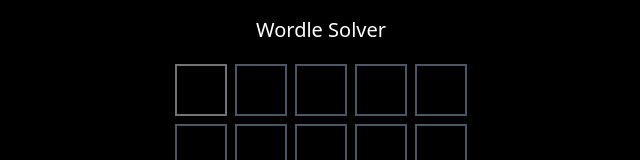
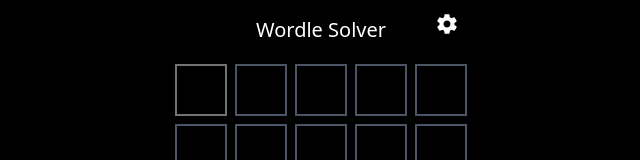
Before and after one commit to jasonmlutz/wordle-solver, a Vue app: page / in a window 1280 px wide. Shown: the top 160 px of the page, without its empty margins (319-959 px from the left). Built offline with nearby package versions, Linux system fonts and the light colour scheme.

Commit message:
Build Header with settings icon

```diff
--- a/src/App.vue
+++ b/src/App.vue
@@ -8,6 +8,7 @@
 import EmptySquares from "./components/EmptySquares.vue";
 import Solution from "./components/Solution.vue";
 import Keyboard from "./components/Keyboard.vue"
+import Header from "./components/Header.vue"
 
 onMounted(() => {
     window.addEventListener("keypress", function(e) {
@@ -78,9 +79,7 @@
     id="app"
     class="mx-auto bg-black h-screen"
   >
-    <header class="text-xl text-center pt-2 md:pt-4">
-      Wordle Solver
-    </header>
+    <Header />
     <div
       class="flex flex-col items-center pt-2 md:pt-4"
     >
--- /dev/null
+++ b/src/components/Header.vue
@@ -0,0 +1,47 @@
+<script setup>
+import {ref} from "vue"
+
+const showSettings = ref(false)
+
+function toggleSettings() {
+  console.log("settings toggled!")
+  showSettings.value = !showSettings.value
+}
+
+</script>
+
+<template>
+  <div
+    id="header"
+    class="pt-2 md:pt-4 flex flex-col items-center relative w-[300px] mx-auto"
+  >
+    <span class="text-xl">Wordle Solver</span>
+    <div
+      id="settingsIcon"
+      class="text-2xl absolute inset-y-3 right-3"
+    >
+      <svg
+        stroke="currentColor"
+        fill="currentColor"
+        stroke-width="0"
+        viewBox="0 0 512 512"
+        height="1em"
+        width="1em"
+        xmlns="http://www.w3.org/2000/svg"
+        class=" hover:rotate-180 transition duration-500 origin-center"
+        @click="toggleSettings"
+      >
+        <path
+          d="M413.967 276.8c1.06-6.235 1.06-13.518 1.06-20.8s-1.06-13.518-1.06-20.8l44.667-34.318c4.26-3.118 5.319-8.317 2.13-13.518L418.215 115.6c-2.129-4.164-8.507-6.235-12.767-4.164l-53.186 20.801c-10.638-8.318-23.394-15.601-36.16-20.801l-7.448-55.117c-1.06-4.154-5.319-8.318-10.638-8.318h-85.098c-5.318 0-9.577 4.164-10.637 8.318l-8.508 55.117c-12.767 5.2-24.464 12.482-36.171 20.801l-53.186-20.801c-5.319-2.071-10.638 0-12.767 4.164L49.1 187.365c-2.119 4.153-1.061 10.399 2.129 13.518L96.97 235.2c0 7.282-1.06 13.518-1.06 20.8s1.06 13.518 1.06 20.8l-44.668 34.318c-4.26 3.118-5.318 8.317-2.13 13.518L92.721 396.4c2.13 4.164 8.508 6.235 12.767 4.164l53.187-20.801c10.637 8.318 23.394 15.601 36.16 20.801l8.508 55.117c1.069 5.2 5.318 8.318 10.637 8.318h85.098c5.319 0 9.578-4.164 10.638-8.318l8.518-55.117c12.757-5.2 24.464-12.482 36.16-20.801l53.187 20.801c5.318 2.071 10.637 0 12.767-4.164l42.549-71.765c2.129-4.153 1.06-10.399-2.13-13.518l-46.8-34.317zm-158.499 52c-41.489 0-74.46-32.235-74.46-72.8s32.971-72.8 74.46-72.8 74.461 32.235 74.461 72.8-32.972 72.8-74.461 72.8z"
+        />
+      </svg>
+    </div>
+    <div
+      v-if="showSettings"
+      id="settingsMenu"
+      class="absolute text-xl inset-y-10 right-4 z-10 bg-gray-700 w-20 h-20 border rounded-md p-1"
+    >
+      MENU
+    </div>
+  </div>
+</template>
```
